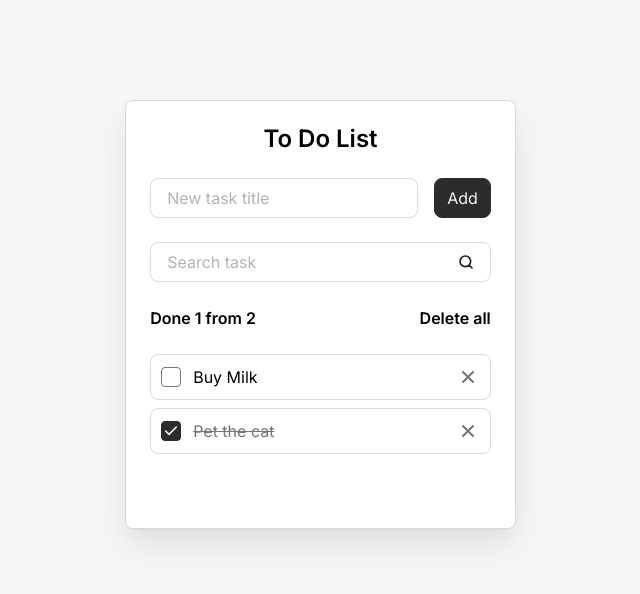
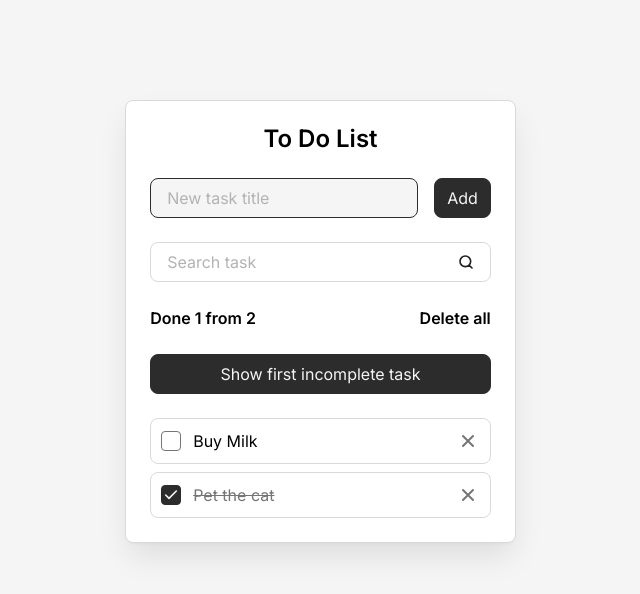
Before and after one commit to kirt08/todo-learn-react, a React (Vite) app: page / in a window 1280 px wide. Shown: the top 594 px of the page, without its empty margins (312-952 px from the left). Built offline with nearby package versions, Linux system fonts and the light colour scheme.

Commit message:
lesson9,implement useRef

```diff
--- a/src/components/AddTaskForm.jsx
+++ b/src/components/AddTaskForm.jsx
@@ -6,6 +6,7 @@
         addTask,
         newTaskTitle,
         setNewTaskTitle,
+        newTaskInputRef,
     } = props
 
     const onSubmit = (event) => {
@@ -21,6 +22,7 @@
                 id="new-task"
                 value={newTaskTitle}
                 onInput={(event) => setNewTaskTitle(event.target.value)}
+                ref={newTaskInputRef}
             />
             <Button type="submit">Add</Button>
         </form>
--- a/src/components/Button.jsx
+++ b/src/components/Button.jsx
@@ -3,12 +3,14 @@
         className = "",
         type = "button",
         children,
+        onClick,
     } = props
 
     return (
         <button
             className={`button ${className}`}
             type={type}
+            onClick={onClick}
         >
             {children}
         </button>
--- a/src/components/Field.jsx
+++ b/src/components/Field.jsx
@@ -6,6 +6,7 @@
         type = "text",
         value,
         onInput,
+        ref,
     } = props
 
     return (
@@ -24,6 +25,7 @@
                 type={type}
                 value={value}
                 onInput={onInput}
+                ref={ref}
             />
         </div>
     )
--- a/src/components/Todo.jsx
+++ b/src/components/Todo.jsx
@@ -1,9 +1,10 @@
-import { useState, useEffect } from "react"
+import { useState, useEffect, useRef } from "react"
 
 import AddTaskForm from "./AddTaskForm"
 import SearchTaskForm from "./SearchTaskForm"
 import TodoInfo from "./TodoInfo"
 import TodoList from "./TodoList"
+import Button from "./Button"
 
 const Todo = () => {
     const [tasks, setTasks] = useState(() => {
@@ -17,6 +18,10 @@
 
     const [newTaskTitle, setNewTaskTitle] = useState("")
     const [searchQuery, setSearchQuery] = useState("")
+
+    const newTaskInputRef = useRef(null)
+    const firstIncompleteTaskRef = useRef(null)
+    const firstIncompleteTaskId = tasks.find(({ isDone }) => !isDone)?.id
 
     const deleteAllTasks = () => {
         const isConfirmed = confirm("Are you sure you want to delete all tasks")
@@ -55,6 +60,7 @@
             setTasks([...tasks, newTask])
             setNewTaskTitle("")
             setSearchQuery("")
+            newTaskInputRef.current.focus()
         }
     }
 
@@ -67,6 +73,10 @@
         ? tasks.filter(({ title }) => title.toLowerCase().includes(clearSearchQuery))
         : null
 
+    useEffect(() => {
+        newTaskInputRef.current.focus()
+    }, [])
+
     return (
         <div className="todo">
             <h1 className="todo__title">To Do List</h1>
@@ -74,6 +84,7 @@
                 addTask={addTask}
                 newTaskTitle={newTaskTitle}
                 setNewTaskTitle={setNewTaskTitle}
+                newTaskInputRef={newTaskInputRef}
             />
             <SearchTaskForm
                 searchQuery={searchQuery}
@@ -84,9 +95,16 @@
                 done = {tasks.filter(({ isDone }) => isDone).length}
                 onDeleteAllButtonClick={deleteAllTasks}
             />
+            <Button
+                onClick={() => firstIncompleteTaskRef.current?.scrollIntoView({ behavior: "smooth" })}
+            >
+                Show first incomplete task
+            </Button>
             <TodoList
                 tasks={tasks}
                 filteredTasks={filteredTasks}
+                firstIncompleteTaskRef={firstIncompleteTaskRef}
+                firstIncompleteTaskId={firstIncompleteTaskId}
                 onDeleteTaskButtonClick={deleteTask}
                 onTaskCompleteChange={toggleTaskComplete}
             />
--- a/src/components/TodoItem.jsx
+++ b/src/components/TodoItem.jsx
@@ -4,12 +4,13 @@
         id,
         title,
         isDone,
+        ref,
         onDeleteTaskButtonClick,
         onTaskCompleteChange,
     } = props
 
     return (
-        <li className={`todo-item ${className}`}>
+        <li className={`todo-item ${className}`} ref={ref}>
             <input
                 className="todo-item__checkbox"
                 id={id}
--- a/src/components/TodoList.jsx
+++ b/src/components/TodoList.jsx
@@ -4,6 +4,8 @@
     const {
         tasks = [],
         filteredTasks,
+        firstIncompleteTaskRef,
+        firstIncompleteTaskId,
         onDeleteTaskButtonClick,
         onTaskCompleteChange,
     } = props
@@ -25,6 +27,7 @@
                 <TodoItem
                     className="todo__item"
                     key={task.id}
+                    ref={task.id == firstIncompleteTaskId ? firstIncompleteTaskRef : null}
                     id={task.id}
                     title={task.title}
                     isDone={task.isDone}
```
